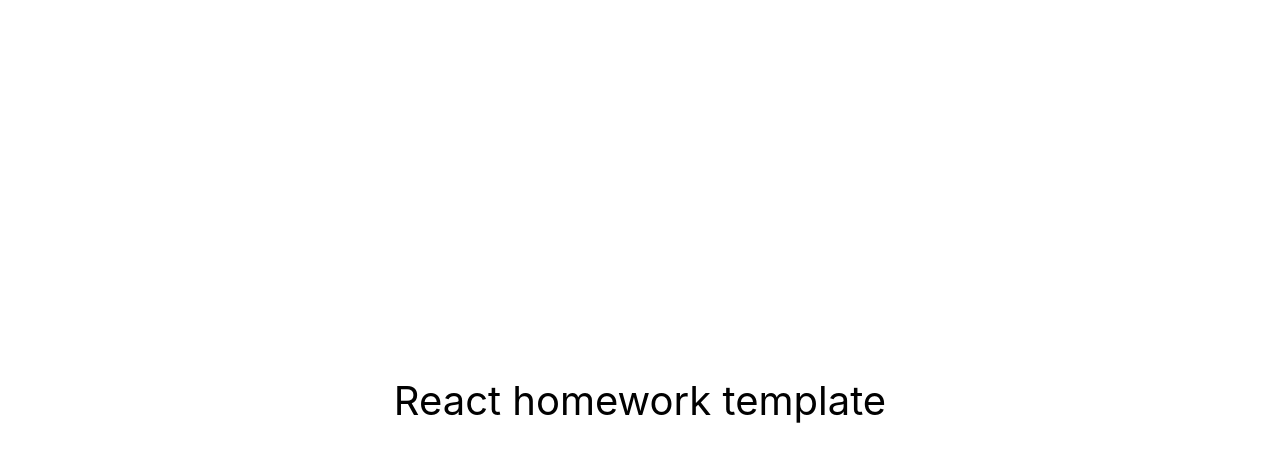
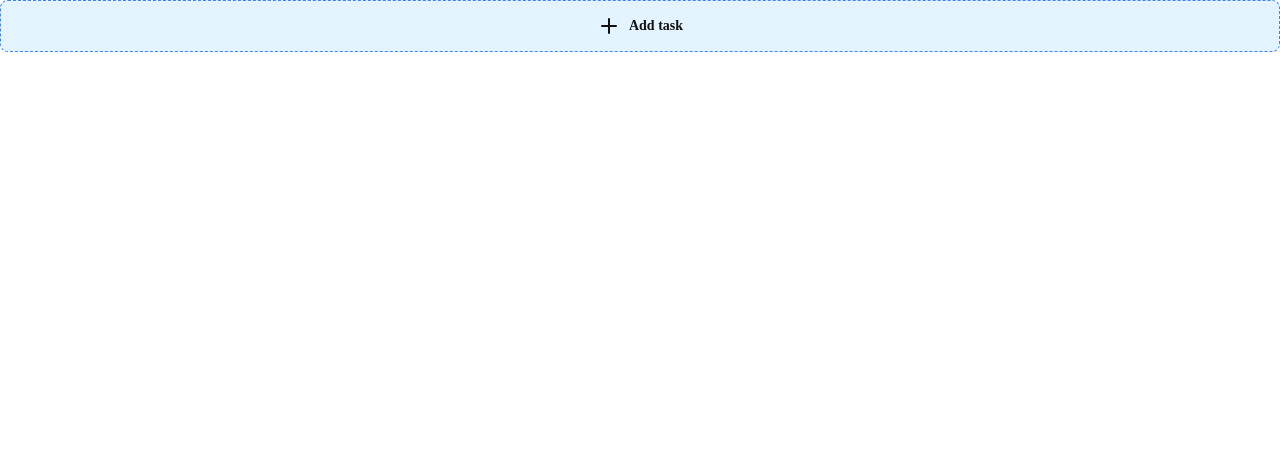
Before and after one commit to iSteffan/goosetrack--my-code, a React (Create React App) app: page / in a window 1280 px wide. Shown: the top 462 px of the page. Built offline with nearby package versions, Linux system fonts and the light colour scheme.

Commit message:
update addtaskbtn

```diff
--- a/package.json
+++ b/package.json
@@ -10,6 +10,7 @@
     "react": "^18.1.0",
     "react-dom": "^18.1.0",
     "react-scripts": "5.0.1",
+    "styled-components": "^6.0.7",
     "web-vitals": "^2.1.3"
   },
   "scripts": {
--- a/src/components/App.jsx
+++ b/src/components/App.jsx
@@ -1,16 +1,9 @@
+import { AddTaskBtn } from './ChoosedDay/TasksColumnsList/TasksColumn/components/AddTaskBtn/AddTaskBtn';
+
 export const App = () => {
   return (
-    <div
-      style={{
-        height: '100vh',
-        display: 'flex',
-        justifyContent: 'center',
-        alignItems: 'center',
-        fontSize: 40,
-        color: '#010101'
-      }}
-    >
-      React homework template
+    <div>
+      <AddTaskBtn />
     </div>
   );
 };
--- a/src/components/ChoosedDay/TasksColumnsList/TasksColumn/components/AddTaskBtn/AddTaskBtn.jsx
+++ b/src/components/ChoosedDay/TasksColumnsList/TasksColumn/components/AddTaskBtn/AddTaskBtn.jsx
@@ -1,3 +1,9 @@
+import { Icon, Button } from './AddTaskBtn.styled';
+
 export const AddTaskBtn = () => {
-  return;
+  return (
+    <Button>
+      <Icon /> Add task
+    </Button>
+  );
 };
--- a/src/components/ChoosedDay/TasksColumnsList/TasksColumn/components/AddTaskBtn/AddTaskBtn.styled.jsx
+++ b/src/components/ChoosedDay/TasksColumnsList/TasksColumn/components/AddTaskBtn/AddTaskBtn.styled.jsx
@@ -0,0 +1,34 @@
+import styled from 'styled-components';
+import { ReactComponent as IconPlus } from '../../../../../../icons/ChooseDay-icons/plus.svg';
+
+export const Icon = styled(IconPlus)`
+  width: 24px;
+  height: 24px;
+`;
+
+export const Button = styled.button`
+  display: flex;
+  justify-content: center;
+  align-items: center;
+  gap: 8px;
+
+  width: 100%;
+  font-family: 'InterSemiBolt';
+  font-weight: 600;
+  font-size: 14px;
+  line-height: 1.28;
+  color: #111111;
+
+  background-color: #e3f3ff;
+  border: 1px dashed #3e85f3;
+  border-radius: 8px;
+  cursor: pointer;
+
+  @media screen and (max-width: 767px) {
+    height: 48px;
+  }
+
+  @media screen and (min-width: 768px) {
+    height: 52px;
+  }
+`;
--- a/src/index.css
+++ b/src/index.css
@@ -1,10 +1,28 @@
 @import-normalize; /* bring in normalize.css styles */
 
+@font-face {
+  font-family: 'InterBold';
+  font-style: normal;
+  font-weight: 700;
+  src: url('./fonts/Inter-Bold.ttf') format('truetype');
+}
+
+@font-face {
+  font-family: 'InterSemiBold';
+  font-style: normal;
+  font-weight: 600;
+  src: url('./fonts/Inter-SemiBold.ttf') format('truetype');
+}
+
+@font-face {
+  font-family: 'InterMedium';
+  font-style: normal;
+  font-weight: 500;
+  src: url('./fonts/Inter-Medium.ttf') format('truetype');
+}
 body {
   margin: 0;
-  font-family: -apple-system, BlinkMacSystemFont, 'Segoe UI', 'Roboto', 'Oxygen',
-    'Ubuntu', 'Cantarell', 'Fira Sans', 'Droid Sans', 'Helvetica Neue',
-    sans-serif;
+  font-family: 'InterSemiBold', sans-serif;
   -webkit-font-smoothing: antialiased;
   -moz-osx-font-smoothing: grayscale;
 }
```
Also changed, not shown: 1 other file (tests, documents, lock files or other folders).
